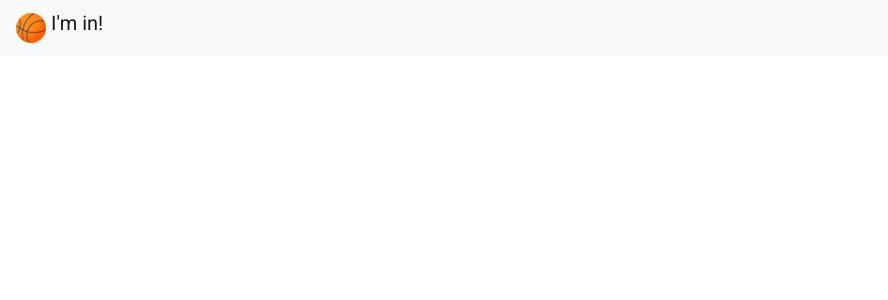
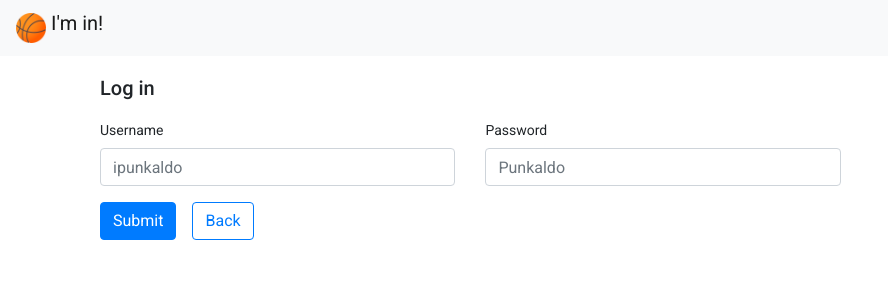
Before and after one commit to ipancaldo/imin, an Angular app: page /login in a window 1280 px wide. Before the commit this address led to /. Shown: the top 300 px of the page, without its empty margins (0-888 px from the left). Built offline with nearby package versions, Linux system fonts and the light colour scheme.

Commit message:
Login page created.

```diff
--- a/src/app/app-routing.module.ts
+++ b/src/app/app-routing.module.ts
@@ -4,12 +4,14 @@ import { RouterModule, Routes } from '@angular/router';
 import { HomeComponent } from './views/home/home.component';
 import { WhosgoingComponent } from './views/whosgoing/whosgoing.component';
 import { SignupComponent } from './views/signup/signup.component';
+import { LoginComponent } from './views/login/login.component';
 
 const routes: Routes = [
   { path: 'home', component: HomeComponent },
   { path: '', redirectTo: 'home', pathMatch: 'full' },
   { path: 'whosgoing', component: WhosgoingComponent },
   { path: 'signup', component: SignupComponent },
+  { path: 'login', component: LoginComponent },
   { path: '**', redirectTo: '' },
 ];
 
--- a/src/app/app.module.ts
+++ b/src/app/app.module.ts
@@ -15,6 +15,7 @@ import { AppRoutingModule } from './app-routing.module';
 import { MatProgressSpinnerModule } from '@angular/material/progress-spinner';
 import { MatToolbarModule } from '@angular/material/toolbar';
 import { NetworkInterceptor } from './interceptors/network.interceptor';
+import { LoginComponent } from './views/login/login.component';
 
 @NgModule({
   declarations: [
@@ -22,6 +23,7 @@ import { NetworkInterceptor } from './interceptors/network.interceptor';
     HomeComponent,
     WhosgoingComponent,
     SignupComponent,
+    LoginComponent,
   ],
   imports: [
     BrowserModule,
--- a/src/app/services/data.service.ts
+++ b/src/app/services/data.service.ts
@@ -11,7 +11,6 @@ export class DataService {
   constructor(private httpClient: HttpClient) {}
 
   getAllUsers(): Observable<User[]> {
-    // let header = new HttpHeaders().set('Type-content', 'application/json)');
     return this.httpClient.get<User[]>(environment.users);
   }
 
--- a/src/app/views/home/home.component.html
+++ b/src/app/views/home/home.component.html
@@ -2,6 +2,7 @@
     <div class="row">
         <h2 class="pt-3 col-5">Who are you?</h2>
         <div class="center">
+            <button type="button" class="btn btn-success float-right ml-3" (click)="logIn()">Log in</button>
             <button type="button" class="btn btn-info float-right" (click)="createNewUser()">I'm new!</button>
         </div>
     </div>
@@ -10,8 +11,7 @@
     <mat-progress-spinner [mode]="'indeterminate'" *ngIf="loading$ | async"></mat-progress-spinner>
 </div>
 <ul *ngFor="let user of users" class="list-group col-6">
-    <li class="list-group-item list-group-item-action" (click)="fillSelectedUserId(user.id)">{{user.name}},
-        {{user.surname}}
+    <li class="list-group-item list-group-item-action" (click)="fillSelectedUserId(user.id)">{{user.username}}
     </li>
 </ul>
 
--- a/src/app/views/home/home.component.ts
+++ b/src/app/views/home/home.component.ts
@@ -27,7 +27,7 @@ export class HomeComponent implements OnInit {
     console.log(this.selectedUserId);
   }
 
-  createNewUser() {
+  createNewUser(): void {
     this._router.navigateByUrl('/signup');
   }
 
@@ -39,6 +39,10 @@ export class HomeComponent implements OnInit {
     // }
   }
 
+  logIn(): void {
+    this._router.navigateByUrl('/login');
+  }
+
   ngOnInit(): void {
     this._userService.getAllUsers().subscribe((user) => {
       this.users = Object.values(user);
--- /dev/null
+++ b/src/app/views/login/login.component.html
@@ -0,0 +1,21 @@
+<div class="col-10">
+    <h2>Log in</h2>
+    <form class="form-group row" [formGroup]="form" (ngSubmit)="logIn(form.value)">
+        <div class="form-group col-md-5">
+            <label for="username">Username</label>
+            <input type="text" name="username" id="username" placeholder="ipunkaldo" class="form-control"
+                formControlName="username">
+            <span class="validator text-danger">{{validateUsername("username")}}</span>
+        </div>
+        <div class="form-group col-md-5">
+            <label for="password">Password</label>
+            <input type="password" name="password" id="password" placeholder="Punkaldo" class="form-control"
+                formControlName="password">
+            <span class="validator text-danger">{{validatePassword("password")}}</span>
+        </div>
+        <div class="col-md-5">
+            <button type="submit" class="btn btn-primary">Submit</button>
+            <button type="button" class="btn btn-outline-primary float-center ml-3" (click)="backButton()">Back</button>
+        </div>
+    </form>
+</div>
--- /dev/null
+++ b/src/app/views/login/login.component.ts
@@ -0,0 +1,61 @@
+import { Component, OnInit } from '@angular/core';
+import { Form, FormControl, FormGroup, Validators } from '@angular/forms';
+import { Router } from '@angular/router';
+
+@Component({
+  selector: 'app-login',
+  templateUrl: './login.component.html',
+  styleUrls: ['./login.component.css'],
+})
+export class LoginComponent implements OnInit {
+  constructor(private router: Router) {}
+
+  form = new FormGroup({
+    username: new FormControl(
+      '',
+      Validators.compose([
+        Validators.minLength(2),
+        Validators.maxLength(20),
+        Validators.required,
+      ])
+    ),
+    password: new FormControl(
+      '',
+      Validators.compose([
+        Validators.minLength(2),
+        Validators.maxLength(20),
+        Validators.required,
+      ])
+    ),
+  });
+
+  logIn(form: Form): void {}
+
+  backButton(): void {
+    this.router.navigateByUrl('/home');
+  }
+
+  ngOnInit(): void {}
+
+  validateUsername(val: string): string {
+    let v: string = this.form.get(val).value;
+    return v == ''
+      ? ''
+      : v.length < 2
+      ? 'Too short'
+      : v.length > 20
+      ? 'Too long'
+      : '';
+  }
+
+  validatePassword(val: string): string {
+    let v: string = this.form.get(val).value;
+    return v == ''
+      ? ''
+      : v.length < 2
+      ? 'Too short'
+      : v.length > 40
+      ? 'Too long'
+      : '';
+  }
+}
--- a/src/app/views/signup/signup.component.html
+++ b/src/app/views/signup/signup.component.html
@@ -4,31 +4,31 @@
         <div class="form-group col-md-5">
             <label for="name">Name</label>
             <input type="text" name="name" id="name" placeholder="Ignacio" class="form-control" formControlName="name">
-            <span class="validator">{{validator("name")}}</span>
+            <span class="validator">{{validateNameSurnameUsername("name")}}</span>
         </div>
         <div class="form-group col-md-5">
             <label for="surname">Surname</label>
             <input type="text" name="surname" id="surname" placeholder="Punkaldo" class="form-control"
                 formControlName="surname">
-            <span class="validator">{{validator("surname")}}</span>
+            <span class="validator">{{validateNameSurnameUsername("surname")}}</span>
         </div>
         <div class="form-group col-md-5">
             <label for="username">Username</label>
             <input type="text" name="username" id="username" placeholder="ipunkaldo" class="form-control"
                 formControlName="username">
-            <span class="validator">{{validator("username")}}</span>
+            <span class="validator">{{validateNameSurnameUsername("username")}}</span>
         </div>
         <div class="form-group col-md-5">
             <label for="email">Email</label>
             <input type="email" name="email" id="email" placeholder="ipa@hotmail.com" class="form-control"
                 formControlName="email">
-            <span class="validator">{{validator("email")}}</span>
+            <span class="validator">{{validatePasswordEmail("email")}}</span>
         </div>
         <div class="form-group col-md-5">
             <label for="password">Password</label>
             <input type="password" name="password" id="password" placeholder="****" class="form-control"
                 formControlName="password">
-            <span class="validator">{{validator("password")}}</span>
+            <span class="validator">{{validatePasswordEmail("password")}}</span>
         </div>
         <div class="form-group col-md-5">
             <label for="repeatedPassword">Repeat password</label>
--- a/src/app/views/signup/signup.component.ts
+++ b/src/app/views/signup/signup.component.ts
@@ -48,7 +48,7 @@ export class SignupComponent implements OnInit {
       '',
       Validators.compose([
         Validators.minLength(2),
-        Validators.maxLength(20),
+        Validators.maxLength(50),
         Validators.required,
       ])
     ),
@@ -115,7 +115,17 @@ export class SignupComponent implements OnInit {
   ngOnInit(): void {}
 
   //Validations
-  validator(val: string): string {
+  validateNameSurnameUsername(val: string): string {
+    let v: string = this.form.get(val).value;
+    return v == ''
+      ? ''
+      : v.length < 2
+      ? 'Too short'
+      : v.length > 20
+      ? 'Too long'
+      : '';
+  }
+  validatePasswordEmail(val: string): string {
     let v: string = this.form.get(val).value;
     return v == ''
       ? ''
```
Also changed, not shown: src/app/views/login/login.component.css (added), 1 other file (tests, documents, lock files or other folders).
